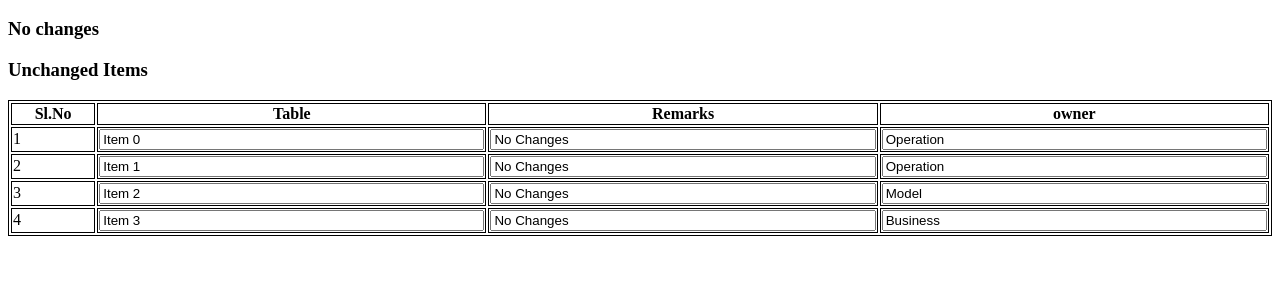
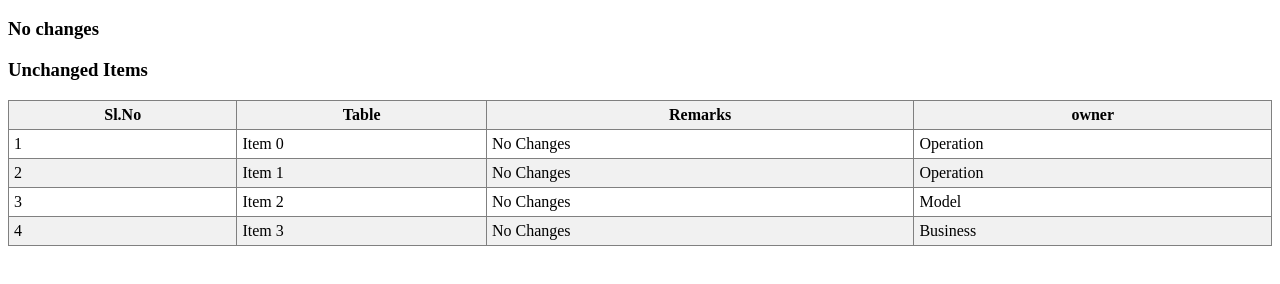
Before and after one commit to jobykurian/ConfigSignOff, a plain HTML site: page mrng_index.html in a window 1280 px wide. Both pictures are taken after a click on the button "Submit". Shown: the part 48-332 px from the top of the page. Drawn offline with nearby package versions, Linux system fonts and the light colour scheme.

Commit message:
fifth commit

```diff
--- a/mrng_index.html
+++ b/mrng_index.html
@@ -2,8 +2,16 @@
 <html ng-app="notesApp">
 <head>
 <style>
-table, th, td {
-    border: 1px solid black;
+table, th , td {
+  border: 1px solid grey;
+  border-collapse: collapse;
+  padding: 5px;
+}
+table tr:nth-child(odd) {
+  background-color: #f1f1f1;
+}
+table tr:nth-child(even) {
+  background-color: #ffffff;
 }
 input {
     width: 100%;
@@ -24,10 +32,10 @@ input {
 			 </tr>
 
 		  <tr ng-repeat="item in ctrl.list()">
-		    <td><label> {{ item.id }} </label></td>
-			<td><label> {{ item.table }} </label></td>
-			<td><label> {{ item.label }} </label></td>
-			<td><label> {{ item.owner }} </label></td>
+		    <td><span> {{ item.id }} </span></td>
+			<td><span> {{ item.table }}</span> </td>
+			<td><span> {{ item.label }}</span></td>
+			<td><span> {{ item.owner }}</span></td>
 		  </tr>
 		</table>
 			   </div>
@@ -49,10 +57,13 @@ input {
 			<th>owner</th>
 		 </tr>
 		  <tr ng-repeat="item in ctrl.list()">
-		    <td><label> {{ item.id }} </label></td>
-			<td> <input type="textbox" ng-model="item.table" ng-readonly="ctrl.submited()"></td>
-			<td> <input type="textbox" ng-model="item.label" ng-readonly="ctrl.submited()"></td>
-			<td> <input type="textbox" ng-model="item.owner" ng-readonly="ctrl.submited()"></td>
+		    <td><span> {{ item.id }} </span></td>
+			<td> <input type="textbox" ng-model="item.table" ng-show="ctrl.notsubmited()">
+			<span ng-show="ctrl.submited()">{{item.table}}</span></td>
+			<td> <input type="textbox" ng-model="item.label" ng-show="ctrl.notsubmited()">
+			<span ng-show="ctrl.submited()">{{item.label}}</span></td>
+			<td> <input type="textbox" ng-model="item.owner" ng-show="ctrl.notsubmited()">
+			<span ng-show="ctrl.submited()">{{item.owner}}</td>
 		  </tr>
 		</table>
 		<div ng-show="ctrl.notsubmited()">
```
